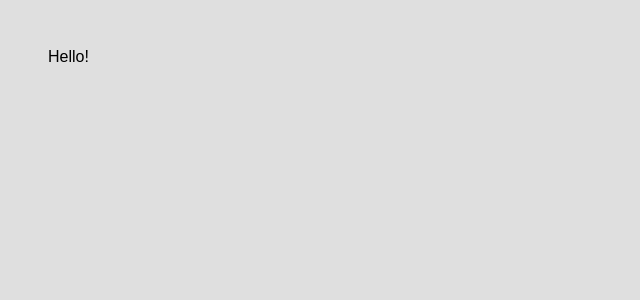
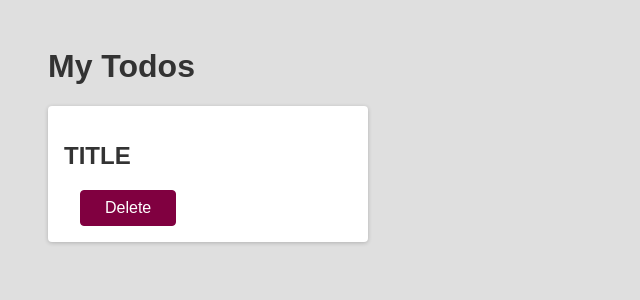
Before and after one commit to Andsou/react-udemy-demo-project, a React (Create React App) app in the folder react-course/: page / in a window 1280 px wide. Shown: the top 300 px of the page, without its empty margins (0-640 px from the left). Built offline with nearby package versions, Linux system fonts and the light colour scheme.

Commit message:
Added and styled the delete button for the to-do list

```diff
--- a/react-course/src/App.js
+++ b/react-course/src/App.js
@@ -1,5 +1,15 @@
 function App() {
-  return <div>Hello!</div>;
+  return (
+    <div>
+      <h1>My Todos</h1>
+      <div className="card">
+        <h2>TITLE</h2>
+        <div>
+          <button className="btn">Delete</button>
+        </div>
+      </div>
+    </div>
+  );
 }
 
 export default App;
```
